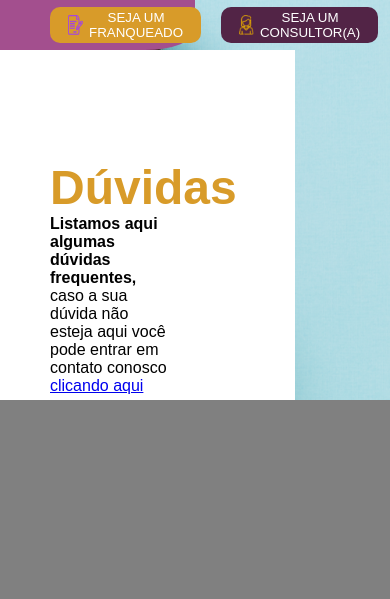
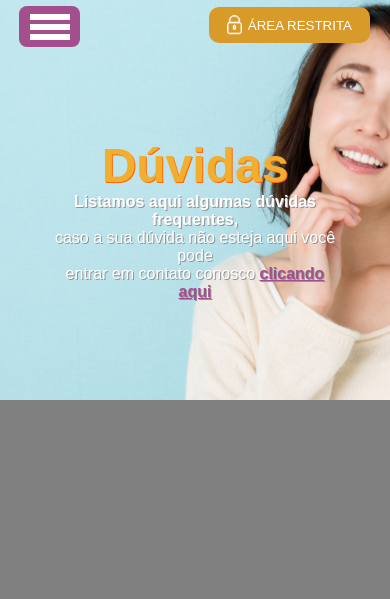
Before and after one commit to allanplobo/DuvidasPage, a PHP site: page / in a window 390 px wide. Shown: the top 599 px of the page. Run offline with PHP 8.4, Linux system fonts and the light colour scheme.

Commit message:
Init responsiv + animations

```diff
--- a/assets/css/styles.css
+++ b/assets/css/styles.css
@@ -10,9 +10,15 @@ html {
 }
 
 h1,
-p {
+p,
+a {
     font-family: 'Montserrat', sans-serif;
     margin: 0;
+    color: #313131;
+}
+
+button {
+    cursor: pointer;
 }
 
 .topbar {
@@ -25,12 +31,16 @@ p {
     background-color: transparent;
 }
 
+.topbar__menu-mobile {
+    display: none;
+}
+
 .topbar::before {
     z-index: -1;
     content: '';
     position: absolute;
     border-bottom-right-radius: 50px 20px;
-    width: 50%;
+    width: 600px;
     height: 50px;
     background-color: rgb(163, 79, 142);
 }
@@ -38,22 +48,8 @@ p {
 .topbar__menu {
     display: flex;
     justify-content: space-between;
-    width: 100%;
+    width: 69.5%;
     padding: 0px 50px 0px 50px;
-}
-
-.topbar__menu__right-button {
-    background-color: rgb(216, 155, 41);
-    display: flex;
-    align-items: center;
-    text-transform: uppercase;
-    color: white;
-    width: auto;
-    height: 32px;
-    padding: 18px;
-    margin-right: 20px;
-    border-radius: 10px;
-    border: none;
 }
 
 .topbar__menu__right-button img {
@@ -86,32 +82,50 @@ p {
     display: flex;
 }
 
+.topbar__menu__right-button {
+    background-color: rgb(216, 155, 41);
+    display: flex;
+    align-items: center;
+    text-transform: uppercase;
+    color: white;
+    width: auto;
+    height: 32px;
+    padding: 18px;
+    margin-right: 20px;
+    border-radius: 10px;
+    border: none;
+}
+
 .first-section {
     width: 100%;
     height: 400px;
     padding-top: 50px;
     box-sizing: border-box;
     background-image: url('../images/header.png');
-    background-repeat: no-repeat!important;
-    background-size: cover !important;
-    background-position: right !important;
+    background-size: cover;
+    background-position: right;
 }
 
 .first-section__content {
+    background: linear-gradient(90deg, rgba(255, 255, 255, 1) 0%, rgba(255, 255, 255, 1) 88%, rgb(189 227 235) 100%);
     padding: 110px 50px 0px 50px;
-    background-color: white;
-    width: 50%;
+    box-sizing: border-box;
+    width: 43vw;
     height: 100%;
 }
 
 .first-section__content h1 {
-    font-weight: bold;
     font-size: 3rem;
-    color: rgb(216, 155, 41);
+    color: rgb(242, 174, 49);
 }
 
 .first-section__content p {
-    width: 60%;
+    width: 37vw;
+}
+
+.first-section__content a {
+    color: rgb(163, 79, 142);
+    width: 37vw;
 }
 
 .second-section {
@@ -127,7 +141,73 @@ footer {
 }
 
 
-/* DESKTOP */
+/* MOBILE */
+
+@media only screen and (max-width: 889px) {
+    .topbar__menu {
+        display: none;
+    }
+    .topbar {
+        display: flex;
+        justify-content: space-between;
+    }
+    .topbar::before {
+        width: 61px;
+        height: 41px;
+        top: 6px;
+        left: 19px;
+        border-bottom-right-radius: none;
+        border-radius: 8px;
+    }
+    .topbar__menu-mobile {
+        display: block;
+        position: relative;
+    }
+    .topbar__menu-mobile svg {
+        margin-top: 13px;
+        margin-left: 30px;
+        fill: white;
+    }
+    .topbar__menu-mobile__hidden-menu {
+        display: none;
+        padding: 20px;
+        border-radius: 8px;
+        margin-top: -6px;
+        background-color: red;
+        position: absolute;
+    }
+    .topbar__menu-mobile__opened-menu {
+        display: flex;
+    }
+    .topbar__menu-mobile a {
+        text-transform: uppercase;
+    }
+    .first-section__content {
+        background: none;
+        text-align: center;
+        width: 55vw;
+    }
+    .first-section__content p {
+        width: auto;
+        color: white;
+    }
+}
 
 
-/* MOBILE */
+/* FINAL ADJUST ON FIRST CONTENT */
+
+@media only screen and (max-width: 787px) {
+    .first-section {
+        background-position: 702px;
+    }
+    .first-section__content {
+        width: 100%;
+        padding: 88px 50px 0px 50px;
+    }
+    .first-section__content h1 {
+        text-shadow: 1px 1px #ff6a00;
+    }
+    .first-section__content p {
+        text-shadow: 1px 1px #949494
+    }
+}
--- /dev/null
+++ b/assets/js/index.js
@@ -0,0 +1,5 @@
+// SHOWS MOBILE MENU
+
+function showMenu() {
+
+}
--- a/index.php
+++ b/index.php
@@ -24,17 +24,44 @@
                     Quero Comprar
                 </button>
             </div>
+        </nav>
+
+        <nav class="topbar__menu-mobile">
+            <svg viewBox="0 0 100 80" width="40" height="40" onclick="showMenu()">
+                <rect width="100" height="15"></rect>
+                <rect y="25" width="100" height="15"></rect>
+                <rect y="50" width="100" height="15"></rect>
+            </svg>
+                <div class="topbar__menu-mobile__hidden-menu">
+                    <a>
+                        <img src="assets/icons/editar.png"></img>
+                        Seja um Franqueado
+                    </a>
+                    <a>
+                        <img src="assets/icons/editar.png"></img>
+                        Seja um Consultor
+                    </a>
+                    <a>
+                        <img src="assets/icons/editar.png"></img>
+                        Quero Comprar
+                    </a>
+                </div>
+            </nav>
             <button class="topbar__menu__right-button">
                 <img src="assets/icons/area_restrita.png"></img>
                 Área restrita
             </button>
-        </nav>
     </header>
 
     <section class="first-section">
     <div class="first-section__content">
     <h1>Dúvidas</h1>
-    <p><b>Listamos aqui algumas dúvidas frequentes,</b> caso a sua dúvida não esteja aqui você pode entrar em contato conosco <a href="#">clicando aqui</a></a></p>
+    <p><b>Listamos aqui algumas dúvidas frequentes,</b>
+    <br>
+    caso a sua dúvida não esteja aqui você pode
+    <br>
+    entrar em contato conosco
+    <a href="#"><b>clicando aqui</b></a></a></p>
     </div>
     </section>
 
```
